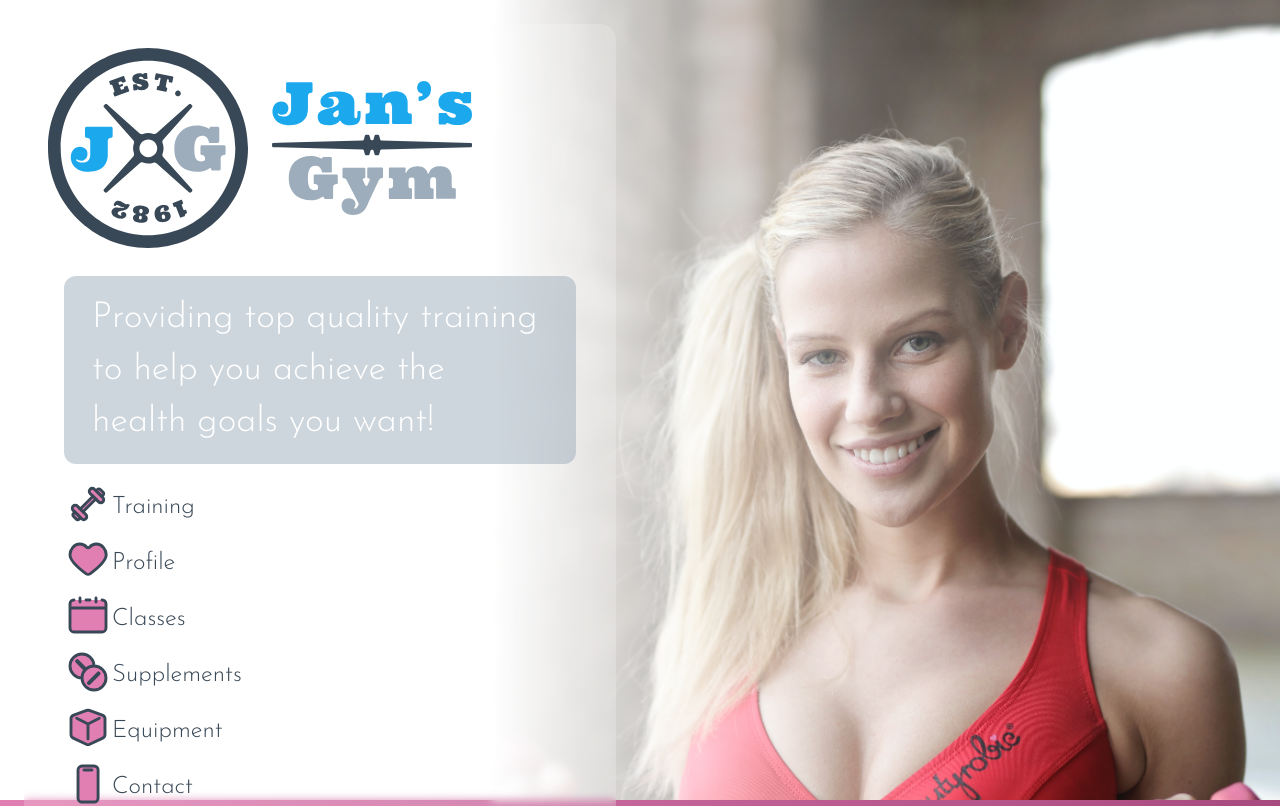
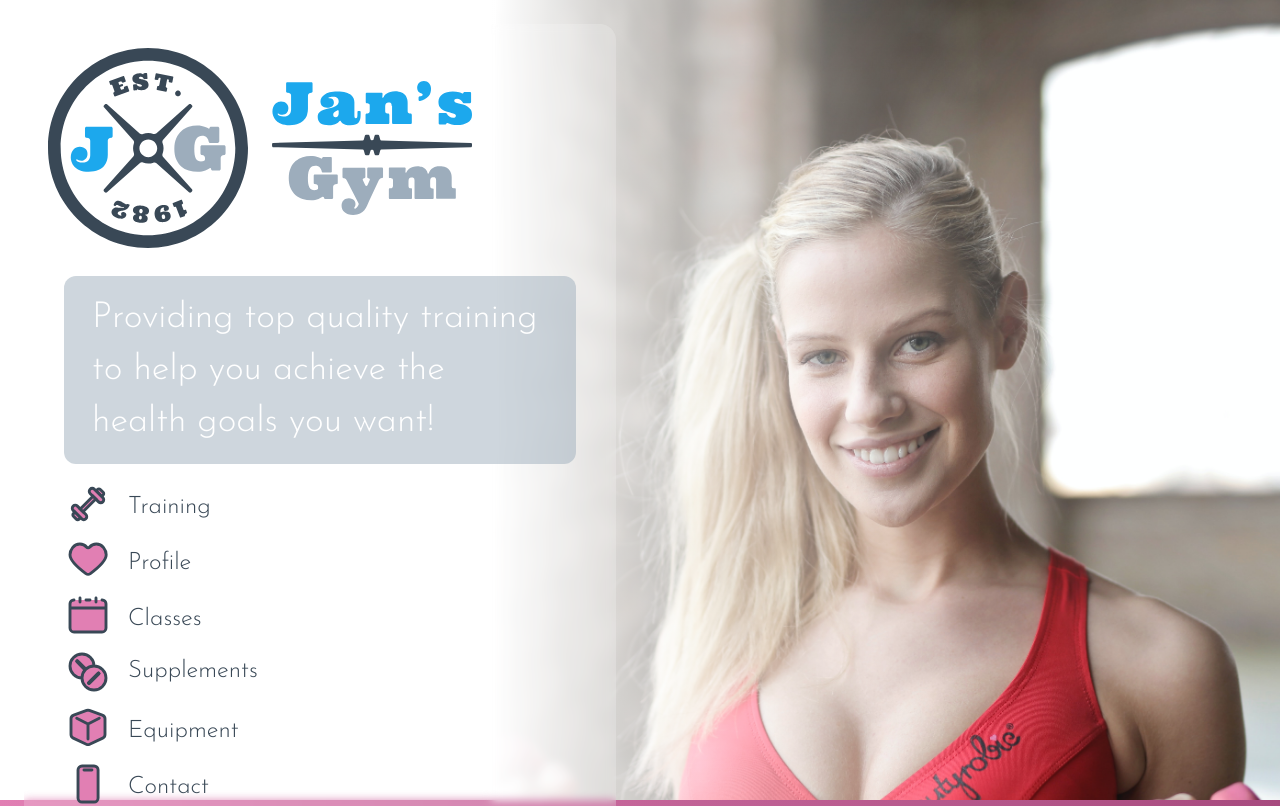
Before and after one commit to Cothek/jans-gym, a Next.js app: page / in a window 1280 px wide. Shown: the top 806 px of the page. Built offline with nearby package versions, Linux system fonts and the light colour scheme; no server answers.

Commit message:
Fixed nav item name gap on mobile

```diff
--- a/pages/index.js
+++ b/pages/index.js
@@ -249,8 +249,12 @@ export default function Home() {
             >
               <div
                 className={`${
-                  sectionOnScreen === "top" ? "min-w-0 " : ""
-                }group/training mr-0 flex cursor-pointer place-items-center gap-0 rounded-lg bg-transparent transition-all hover:bg-light/50 hover:text-white hover:drop-shadow-lg group-hover/nav:mr-4 group-hover/nav:gap-4 sm:mx-4 md:w-fit`}
+                  sectionOnScreen === "top"
+                    ? "min-w-0 gap-4"
+                    : isMobile && isMenuOpen
+                    ? "gap-4"
+                    : "gap-0"
+                } group/training mr-0 flex cursor-pointer place-items-center rounded-lg bg-transparent transition-all hover:bg-light/50 hover:text-white hover:drop-shadow-lg group-hover/nav:mr-4 group-hover/nav:gap-4 sm:mx-4 md:w-fit`}
                 data-section={2}
                 onClick={scrollToSection}
               >
@@ -281,8 +285,12 @@ export default function Home() {
               </div>
               <div
                 className={`${
-                  sectionOnScreen === "top" ? "min-w-0 " : " "
-                }group/profile mr-0 flex cursor-pointer place-items-center gap-0 rounded-lg bg-transparent transition-all hover:bg-light/50 hover:text-white hover:drop-shadow-lg group-hover/nav:mr-4 group-hover/nav:gap-4 sm:mx-4 md:w-fit`}
+                  sectionOnScreen === "top"
+                    ? "min-w-0 gap-4"
+                    : isMobile && isMenuOpen
+                    ? "gap-4"
+                    : "gap-0"
+                } group/profile mr-0 flex cursor-pointer place-items-center rounded-lg bg-transparent transition-all hover:bg-light/50 hover:text-white hover:drop-shadow-lg group-hover/nav:mr-4 group-hover/nav:gap-4 sm:mx-4 md:w-fit`}
                 data-section={3}
                 onClick={scrollToSection}
               >
@@ -313,8 +321,12 @@ export default function Home() {
               </div>
               <div
                 className={`${
-                  sectionOnScreen === "top" ? "min-w-0 " : " "
-                }group/classes mr-0 flex cursor-pointer place-items-center gap-0 rounded-lg bg-transparent transition-all hover:bg-light/50 hover:text-white hover:drop-shadow-lg group-hover/nav:mr-4 group-hover/nav:gap-4 sm:mx-4 md:w-fit`}
+                  sectionOnScreen === "top"
+                    ? "min-w-0 gap-4"
+                    : isMobile && isMenuOpen
+                    ? "gap-4"
+                    : "gap-0"
+                } group/classes mr-0 flex cursor-pointer place-items-center rounded-lg bg-transparent transition-all hover:bg-light/50 hover:text-white hover:drop-shadow-lg group-hover/nav:mr-4 group-hover/nav:gap-4 sm:mx-4 md:w-fit`}
                 data-section={4}
                 onClick={scrollToSection}
               >
@@ -345,8 +357,12 @@ export default function Home() {
               </div>
               <div
                 className={`${
-                  sectionOnScreen === "top" ? "min-w-0 " : " "
-                }group/supplements mr-0 flex cursor-pointer place-items-center gap-0 rounded-lg bg-transparent transition-all hover:bg-light/50 hover:text-white hover:drop-shadow-lg group-hover/nav:mr-4 group-hover/nav:gap-4 sm:mx-4 md:w-fit`}
+                  sectionOnScreen === "top"
+                    ? "min-w-0 gap-4"
+                    : isMobile && isMenuOpen
+                    ? "gap-4"
+                    : "gap-0"
+                } group/supplements place-itemsgap-0 mr-0 flex cursor-pointer rounded-lg bg-transparent transition-all hover:bg-light/50 hover:text-white hover:drop-shadow-lg group-hover/nav:mr-4 group-hover/nav:gap-4 sm:mx-4 md:w-fit`}
                 data-section={5}
                 onClick={scrollToSection}
               >
@@ -377,8 +393,12 @@ export default function Home() {
               </div>
               <div
                 className={`${
-                  sectionOnScreen === "top" ? "min-w-0 " : " "
-                }group/equipment mr-0 flex cursor-pointer place-items-center gap-0 rounded-lg bg-transparent transition-all hover:bg-light/50 hover:text-white hover:drop-shadow-lg group-hover/nav:mr-4 group-hover/nav:gap-4 sm:mx-4 md:w-fit`}
+                  sectionOnScreen === "top"
+                    ? "min-w-0 gap-4"
+                    : isMobile && isMenuOpen
+                    ? "gap-4"
+                    : "gap-0"
+                } group/equipment mr-0 flex cursor-pointer place-items-center rounded-lg bg-transparent transition-all hover:bg-light/50 hover:text-white hover:drop-shadow-lg group-hover/nav:mr-4 group-hover/nav:gap-4 sm:mx-4 md:w-fit`}
                 data-section={6}
                 onClick={scrollToSection}
               >
@@ -409,8 +429,12 @@ export default function Home() {
               </div>
               <div
                 className={`${
-                  sectionOnScreen === "top" ? "min-w-0 " : " "
-                }group/equipment mr-0 flex cursor-pointer place-items-center gap-0 rounded-lg bg-transparent transition-all hover:bg-light/50 hover:text-white hover:drop-shadow-lg group-hover/nav:mr-4 group-hover/nav:gap-4 sm:mx-4 md:w-fit`}
+                  sectionOnScreen === "top"
+                    ? "min-w-0 gap-4"
+                    : isMobile && isMenuOpen
+                    ? "gap-4"
+                    : "gap-0"
+                } group/equipment mr-0 flex cursor-pointer place-items-center rounded-lg bg-transparent transition-all hover:bg-light/50 hover:text-white hover:drop-shadow-lg group-hover/nav:mr-4 group-hover/nav:gap-4 sm:mx-4 md:w-fit`}
                 data-section={7}
                 onClick={scrollToSection}
               >
```
